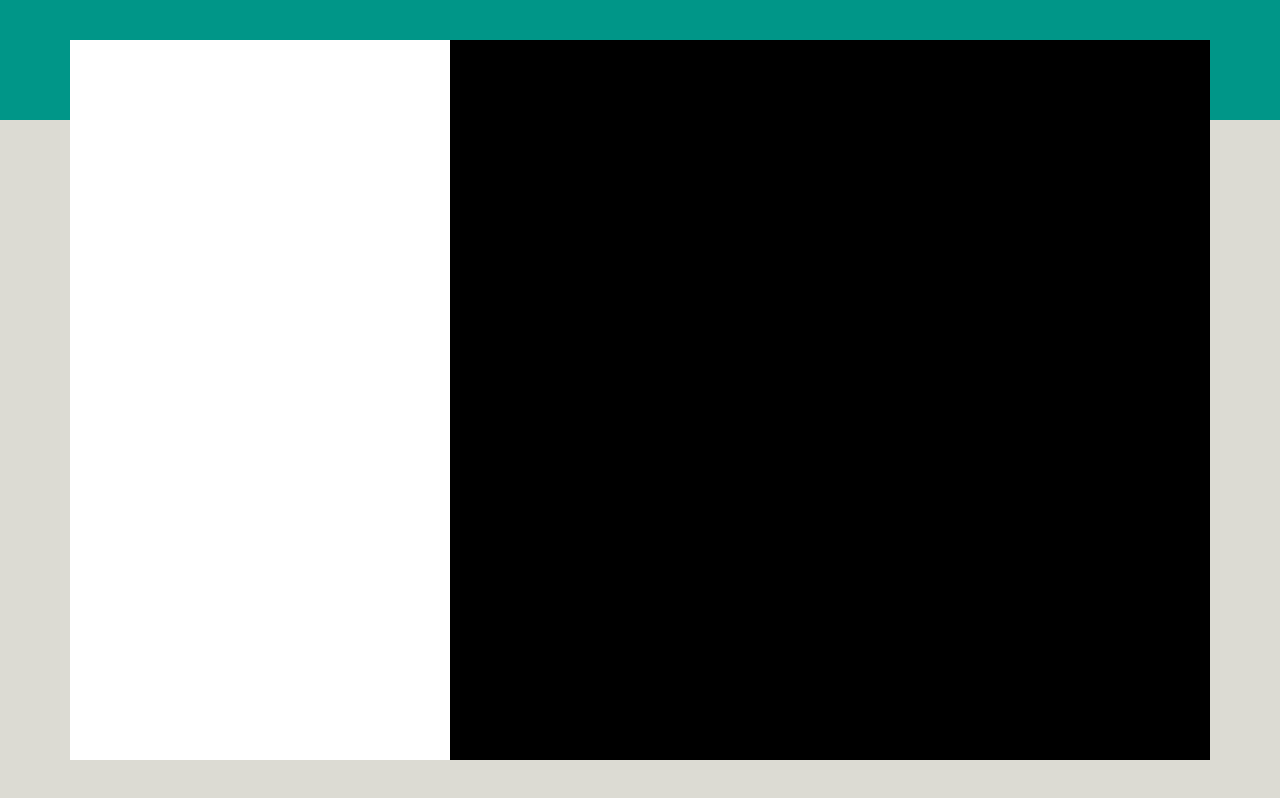
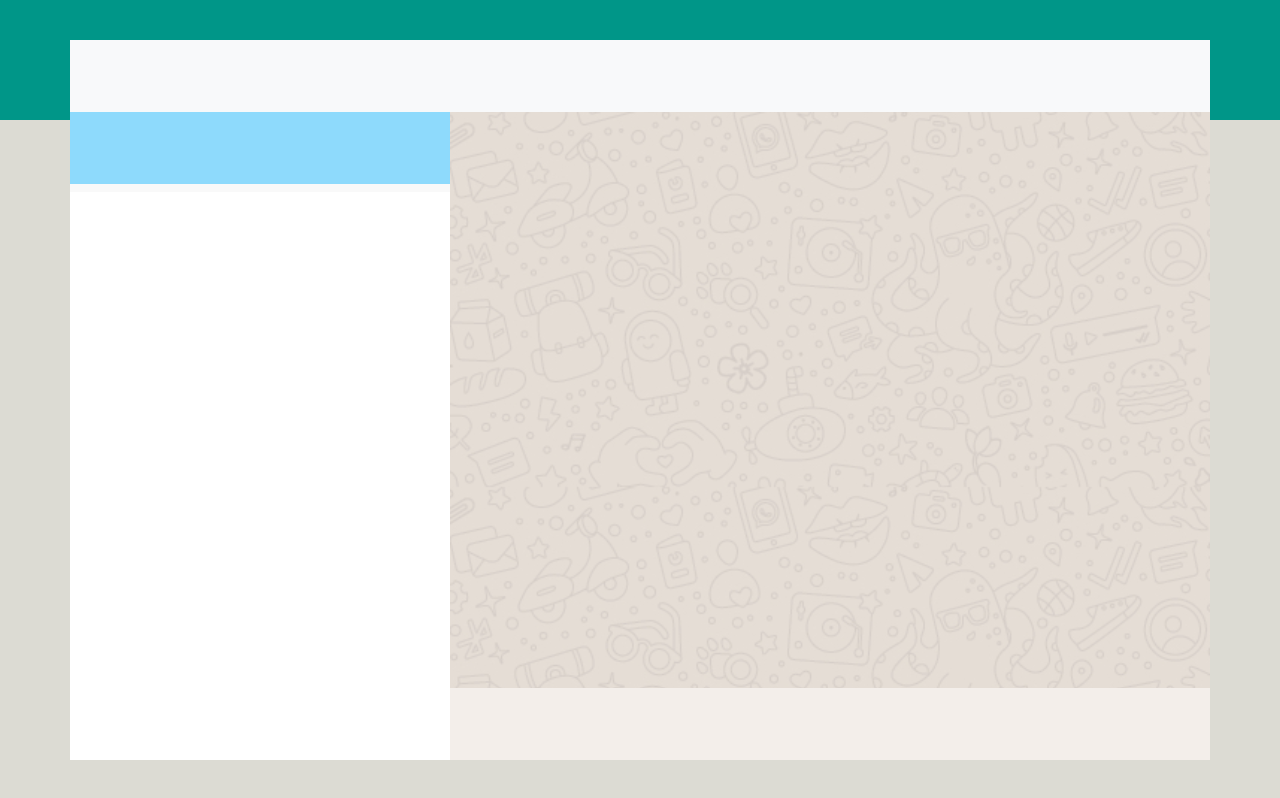
Before and after one commit to GiuseppeBergamo/vue-boolzapp, a plain HTML site: page index.html in a window 1280 px wide. Drawn offline with nearby package versions, Linux system fonts and the light colour scheme.

Commit message:
added sidebar and chat layout

```diff
--- a/css/style.css
+++ b/css/style.css
@@ -1,6 +1,11 @@
 body {
     height: 100vh;
     background-image: linear-gradient(to bottom, #009688 15%, #dcdbd3 15%, #dcdbd3 100%);
+}
+
+
+#type-bar {
+    background-color: #f3eeea;
 }
 
 .app-window {
@@ -14,3 +19,27 @@ body {
 #sidebar {
     background-color: white;
 }
+
+
+.chat-bg-image {
+    background-image: url(../img/mine.jpg);
+    background-size: contain;
+}
+
+/* UTILS */
+.h-10 {
+    height: 10%;
+}
+
+.bg-light {
+    background-color: #eaeaea;
+}
+
+.bg-blue {
+    background-color: #8edafc;
+}
+
+.bg-lightgrey {
+    background-color: #f9f9f9;
+
+}
--- a/index.html
+++ b/index.html
@@ -26,11 +26,36 @@
         <div class="container">
             <div class="app-window">
                 <div class="row h-100">
-                    <section id="sidebar" class="col-4">
+                    <!--CONTACTS SIDEBAR-->
+                    <section id="sidebar" class="col-4 p-0 d-flex flex-column">
+                        <section id="user" class="bg-light h-10">
+
+                        </section>
+
+                        <section id="notifications" class="bg-blue h-10">
+
+                        </section>
+                        <section id="search-bar" class="bg-lightgrey p-1">
+
+                        </section>
+                        <section id="contacts" class="flex-grow-1">
+
+                        </section>
 
                     </section>
-                    <section id="chat" class="col-8">
+                    <!--CHAT SECTION-->
+                    <section id="chat" class="col-8 d-flex h-100 flex-column p-0">
+                        <section id="chat-user" class="bg-light h-10">
 
+                        </section>
+
+                        <section id="chat-content" class="chat-bg-image overflow-auto flex-grow-1">
+
+                        </section>
+
+                        <section id="type-bar" class="h-10">
+
+                        </section>
                     </section>
                 </div>
             </div>
```
